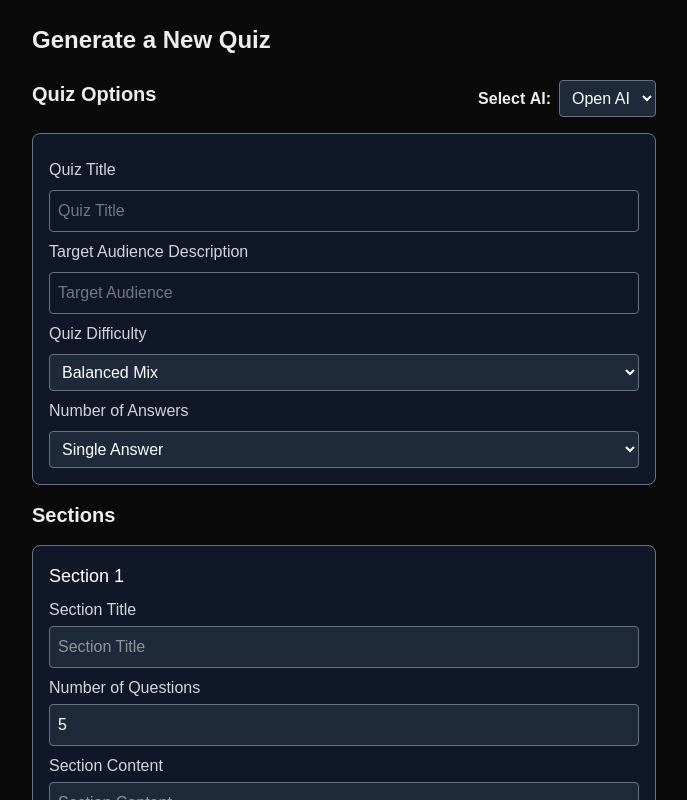
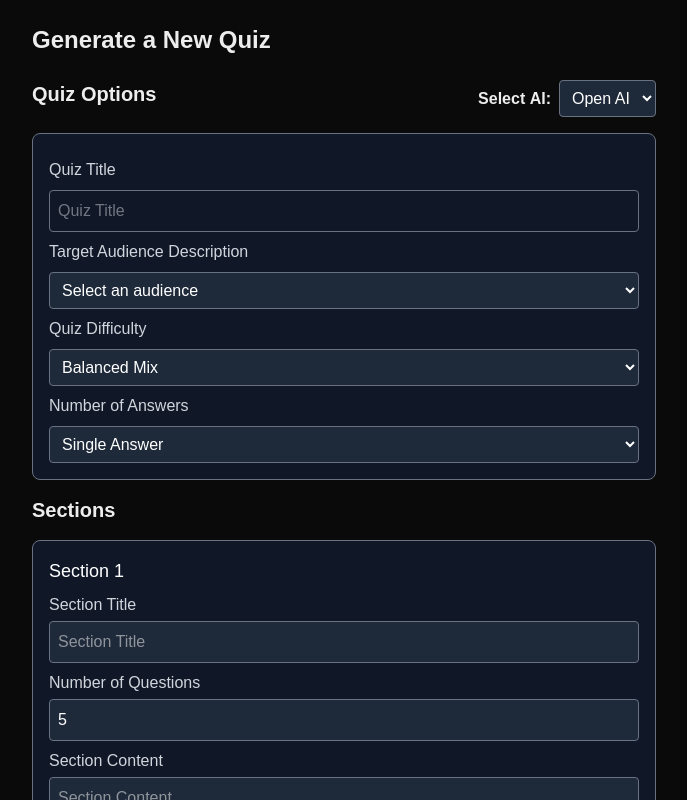
Before and after one commit to joshdyck-bluedrop/assessment-generator-hackathon2025-t4, a Next.js app: page /quiz-generator in a window 1280 px wide. Shown: the top 800 px of the page, without its empty margins (296-983 px from the left). Built offline with nearby package versions, Linux system fonts and the light colour scheme.

Commit message:
Use select for audience

```diff
--- a/app/quiz-generator/page.tsx
+++ b/app/quiz-generator/page.tsx
@@ -295,14 +295,20 @@ export default function QuizGeneratorPage() {
 				{/* Quiz Audience */}
 				<label className="block text-gray-300 mt-2">
 					Target Audience Description
-					<input
+					<select
 						required
-						type="text"
-						placeholder="Target Audience"
 						value={quiz.quizAudience}
 						onChange={(e) => handleInputChange("quizAudience", e.target.value)}
-						className="block mt-2 p-2 border border-gray-500 rounded w-full"
-					/>
+						className="block mt-2 p-2 border border-gray-500 rounded w-full bg-gray-800 text-white"
+					>
+						<option value="" disabled>Select an audience</option>
+						<option value="Toddler">Toddler</option>
+						<option value="Aussie Bloke">Aussie Bloke</option>
+						<option value="Newfoundlander Bayman">Newfoundlander Bayman</option>
+						<option value="Surfer Dude">Surfer Dude</option>
+						<option value="French Aristocrat">French Aristocrat</option>
+						<option value="Astro-Physicist">Astro-Physicist</option>
+					</select>
 				</label>
 
 				{/* Quiz Difficulty */}
```
